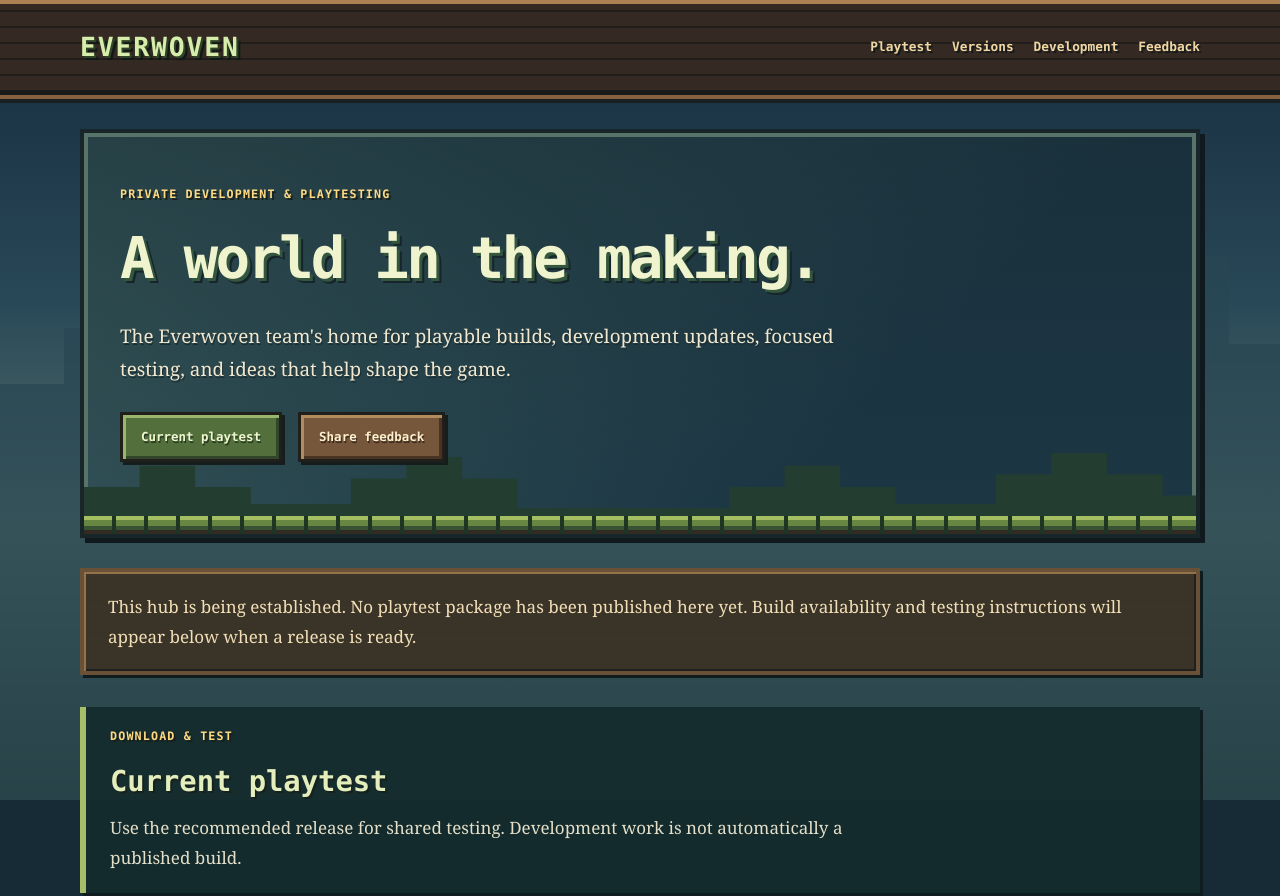
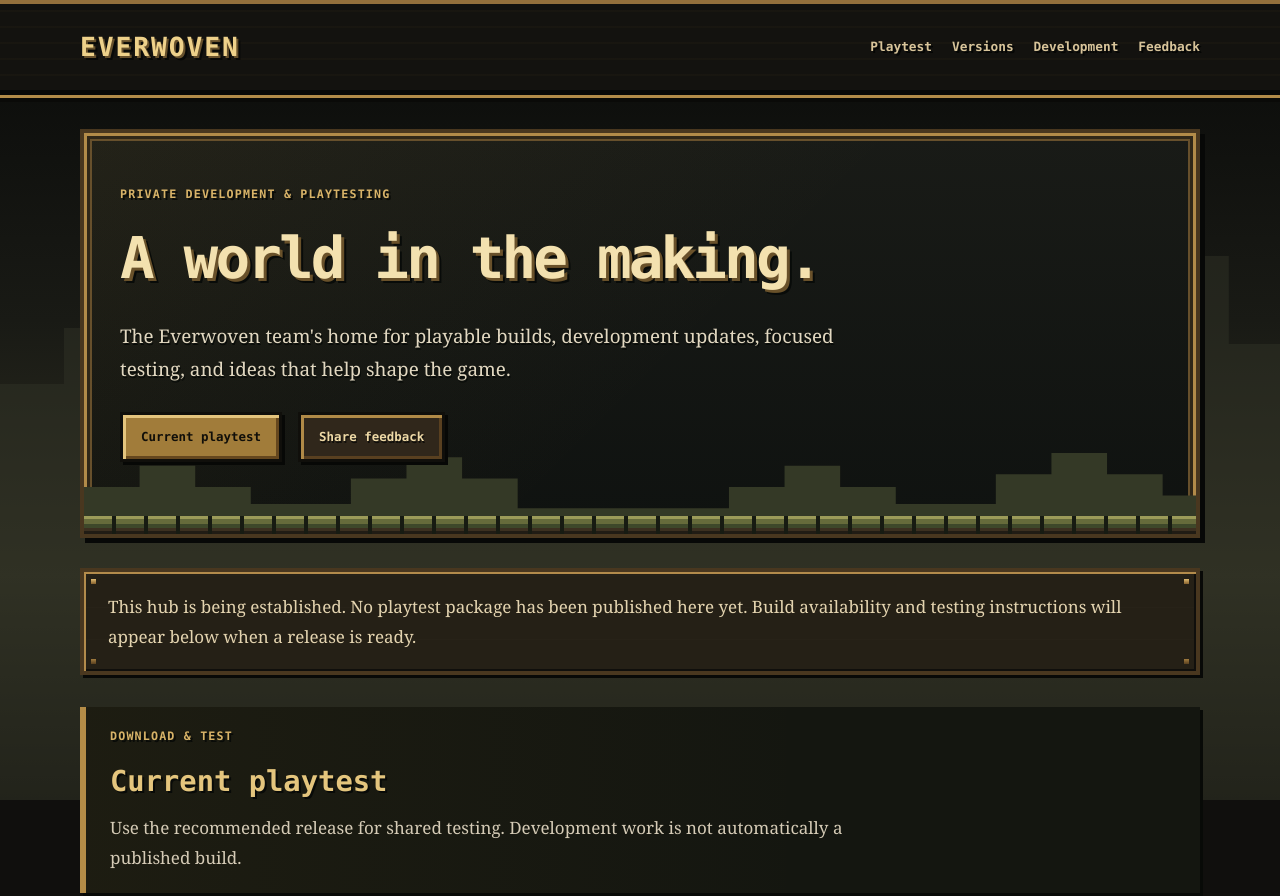
Before and after one commit to Gborohooo/everwoven-playtest, a plain HTML site: page public/index.html in a window 1280 px wide. Shown: the top 896 px of the page. Drawn offline with Linux system fonts and the light colour scheme.

Commit message:
Implement Everwoven theme styles in index.html
Added Everwoven theme styles with various color variables and gradients.

```diff
--- a/public/index.html
+++ b/public/index.html
@@ -461,6 +461,236 @@
       .button { max-width: 100%; }
     }
 
+        /* Everwoven theme: blackened brass and earth. */
+    :root {
+      --bg: #100f0d;
+      --panel: #1c1a16;
+      --panel-light: #29241b;
+      --text: #f0e5cc;
+      --muted: #d0c3a9;
+      --green: #dbb969;
+      --gold: #edca7a;
+      --line: #826235;
+      --ink: #090908;
+      --wood: #72512c;
+      --wood-light: #bc9452;
+      --wood-dark: #3b2c1b;
+    }
+
+    body::before {
+      background: linear-gradient(
+        to bottom,
+        #090a09 0%,
+        #191a15 40%,
+        #303022 72%,
+        #151510 100%
+      );
+    }
+
+    body::after {
+      background: #303326;
+      opacity: .5;
+    }
+
+    header {
+      background:
+        repeating-linear-gradient(
+          0deg,
+          transparent 0 14px,
+          #b28b4209 14px 16px
+        ),
+        #13120f;
+      border-top: 4px solid #94703c;
+      border-bottom: 5px solid #080807;
+      box-shadow: 0 3px 0 #b28b49, 0 7px 0 #0a0a08;
+    }
+
+    .brand {
+      color: #eed18a;
+      text-shadow: 2px 2px 0 #66502c, 4px 4px 0 #080908;
+    }
+
+    nav a {
+      color: #d8c49a;
+      text-shadow: 2px 2px 0 #050605;
+    }
+
+    nav a:hover { color: #ffe4a0; }
+
+    .hero {
+      border: 4px solid #49371f;
+      background:
+        linear-gradient(135deg, #c4943210, transparent 55%),
+        linear-gradient(to bottom, #191b17, #0f1210);
+      box-shadow:
+        inset 0 0 0 3px #b28b49,
+        inset 0 0 0 6px #302718,
+        inset 0 0 0 8px #67502c,
+        5px 5px 0 #070807;
+    }
+
+    .hero::before {
+      background: #343926;
+    }
+
+    .hero::after {
+      height: 18px;
+      background:
+        repeating-linear-gradient(
+          90deg,
+          transparent 0 28px,
+          #171b12 28px 32px
+        ),
+        linear-gradient(
+          to bottom,
+          #9c9b59 0 3px,
+          #666b3b 3px 8px,
+          #3e482a 8px 12px,
+          #3c3020 12px 15px,
+          #211c14 15px
+        );
+    }
+
+    h1 {
+      color: #f3e1af;
+      text-shadow: 3px 3px 0 #69512a, 5px 5px 0 #080b09;
+    }
+
+    h2 {
+      color: #e4c57d;
+      text-shadow: 2px 2px 0 #080a08;
+    }
+
+    h3 {
+      color: #ebcf94;
+      text-shadow: 2px 2px 0 #090a08;
+    }
+
+    .intro {
+      color: #e2d8c1;
+      text-shadow: 1px 2px 0 #090c09;
+    }
+
+    .eyebrow {
+      color: #d8b368;
+      text-shadow: 2px 2px 0 #090b08;
+    }
+
+    .notice,
+    .card,
+    .column,
+    .empty {
+      position: relative;
+      border: 4px solid #49371f;
+      background:
+        repeating-linear-gradient(
+          0deg,
+          transparent 0 31px,
+          #d7b46a04 31px 32px
+        ),
+        #1c1a16;
+      box-shadow:
+        inset 2px 2px 0 #b38b4b,
+        inset -2px -2px 0 #100f0c,
+        3px 3px 0 #080907;
+    }
+
+    /* Four square brass rivets on each framed panel. */
+    .notice::before,
+    .card::before,
+    .column::before,
+    .empty::before {
+      content: "";
+      position: absolute;
+      inset: 7px;
+      pointer-events: none;
+      background:
+        linear-gradient(#e0ba70, #85602d)
+          left top / 5px 5px no-repeat,
+        linear-gradient(#e0ba70, #85602d)
+          right top / 5px 5px no-repeat,
+        linear-gradient(#a17b3e, #59401f)
+          left bottom / 5px 5px no-repeat,
+        linear-gradient(#a17b3e, #59401f)
+          right bottom / 5px 5px no-repeat;
+    }
+
+    .notice {
+      color: #e4d4b0;
+      background-color: #252016;
+    }
+
+    .section-heading {
+      border-left: 6px solid #b48c47;
+      background:
+        linear-gradient(90deg, #a47b2610, transparent 65%),
+        #141610;
+      box-shadow: 3px 3px 0 #080a07;
+    }
+
+    .section-heading p:not(.eyebrow) {
+      color: #d5cbb6;
+    }
+
+    .column {
+      border-top: 6px solid #8c713e;
+    }
+
+    .badge {
+      border: 2px solid #95703a;
+      background: #14130f;
+      color: #e6c57f;
+      box-shadow: 2px 2px 0 #080906;
+    }
+
+    .button {
+      border: 3px solid #100f0b;
+      background: #30271b;
+      color: #eed9a6;
+      box-shadow:
+        inset 3px 3px 0 #b08a47,
+        inset -3px -3px 0 #594020,
+        3px 3px 0 #070806;
+      text-shadow: 1px 2px 0 #100f0b;
+    }
+
+    .button:hover {
+      background: #463722;
+      color: #fff0be;
+    }
+
+    .button.primary {
+      background: #a17c3a;
+      color: #100e09;
+      text-shadow: none;
+      box-shadow:
+        inset 3px 3px 0 #e4c47d,
+        inset -3px -3px 0 #65471e,
+        3px 3px 0 #070806;
+    }
+
+    .button.primary:hover {
+      background: #bd964f;
+      color: #080805;
+    }
+
+    .button:active,
+    .button.primary:active {
+      transform: translate(2px, 2px);
+      box-shadow: inset 2px 2px 0 #49351c;
+    }
+
+    code {
+      background: #11120e;
+      color: #e3c98d;
+    }
+
+    footer {
+      border-top: 5px solid #71542b;
+      background: #10110d;
+      box-shadow: 0 -3px 0 #b28b49, 0 -7px 0 #080a07;
+    }
+
     @media print {
       body { background: white; color: black; }
       body::before, body::after,
```
